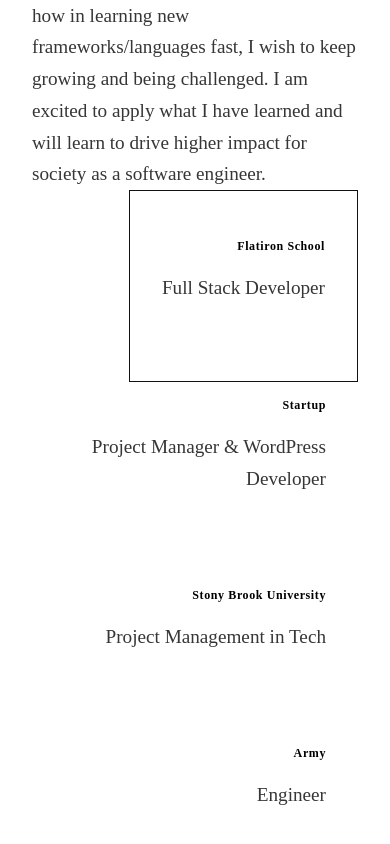
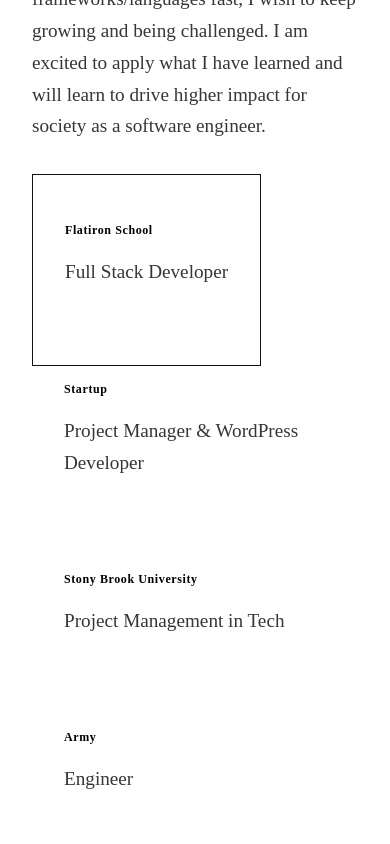
Before and after one commit to robertchen234/portfolio, a React (Create React App) app: page / in a window 390 px wide. Shown: the part 1794-2638 px from the top of the page. Built offline with nearby package versions, Linux system fonts and the light colour scheme; no server answers.

Commit message:
spacing and alignment on mobile

```diff
--- a/src/App.css
+++ b/src/App.css
@@ -513,6 +513,22 @@
 }
 
 @media (min-width: 900px) {
+  p {
+    font-family: Futura;
+    font-size: 1.2em;
+    /* font-size: 0.8;
+    transform: scale(1, 1.2);
+    letter-spacing: 0.09em; */
+    font-style: normal;
+    font-variant: normal;
+    font-weight: 400;
+    line-height: 1.65em;
+    color: rgba(54, 54, 54, 1);
+    padding-bottom: 3em;
+    -webkit-font-smoothing: antialiased;
+    -moz-osx-font-smoothing: grayscale;
+  }
+
   .banner-background {
     flex-basis: 40%;
   }
@@ -578,8 +594,10 @@
 
   .bio-quote,
   .resume-title,
-  .resume-quote {
+  .resume-quote,
+  .projects-title {
     max-width: 100%;
+    margin-bottom: 1em;
   }
 
   .bio-quote h2 {
@@ -605,4 +623,20 @@
   .details p {
     color: white;
   }
+
+  .bio-right {
+    margin-top: 2em;
+    margin-bottom: 2em;
+  }
+
+  .bio-piece {
+    display: flex;
+    justify-content: flex-start;
+  }
+
+  .bio-piece-text {
+    padding: 2em 2em 0em 2em;
+    text-align: left;
+    margin-bottom: -2em;
+  }
 }
```
